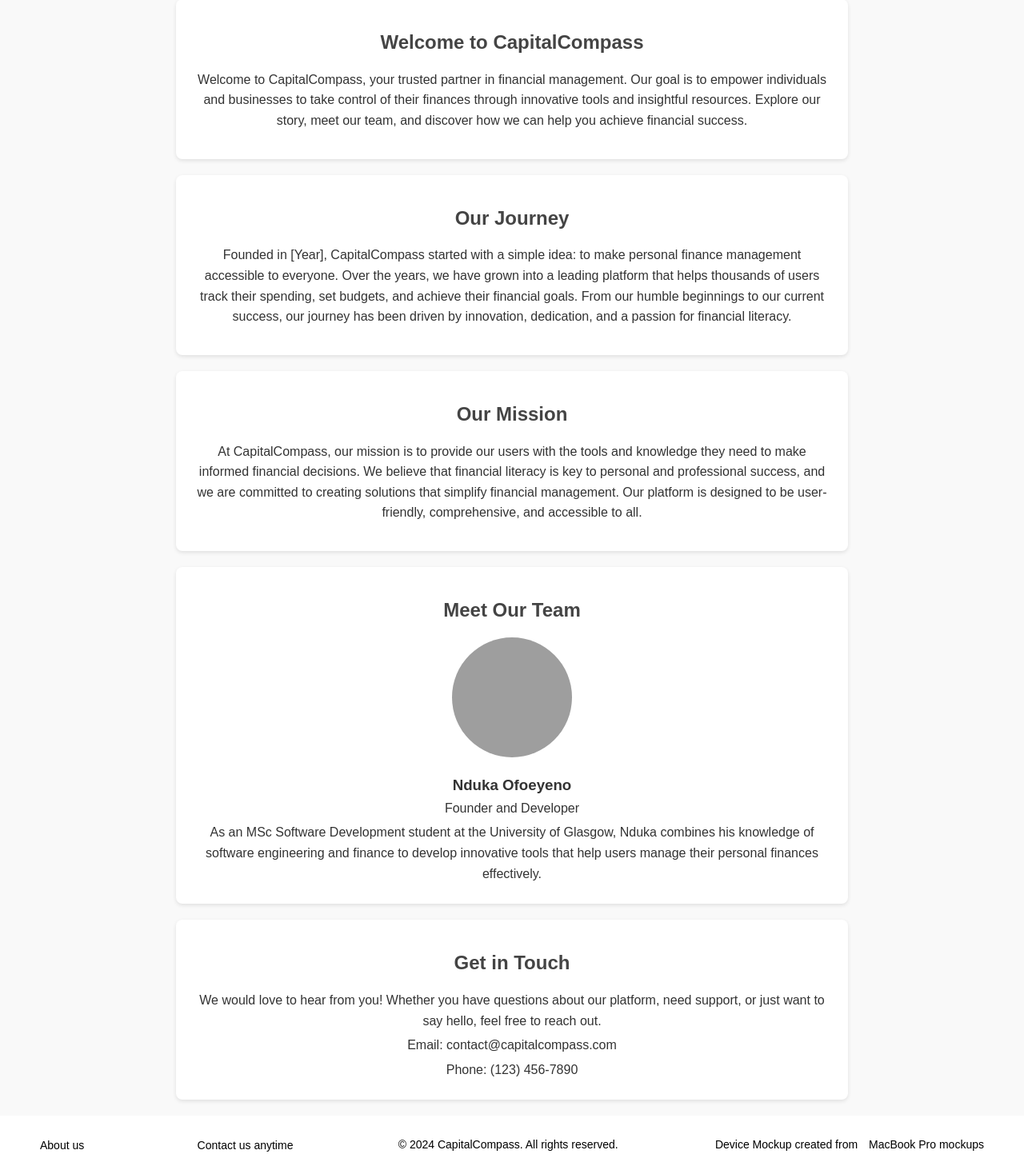
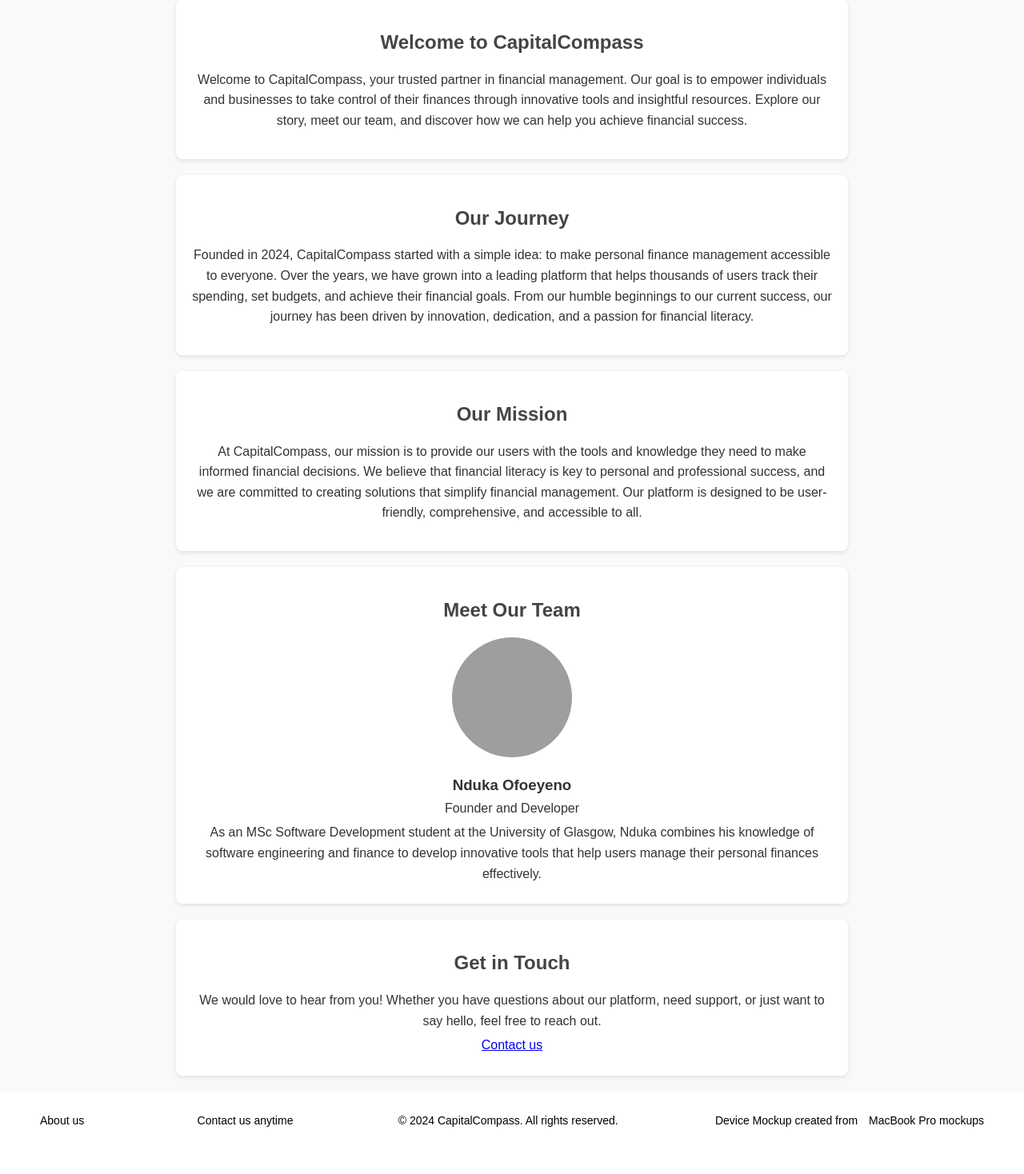
Before and after one commit to Daniel-Nduka/CapitalCompass1, a Django app: page /about/ in a window 1280 px wide. Shown: the part 101-1569 px from the top of the page at 80% size. After the commit the page ends 1510 px from the top, so only its background shows below. Run offline with Django 3.2, Linux system fonts and the light colour scheme; grey boxes are pictures that could not be loaded.

Commit message:
about us

```diff
--- a/static/styles/contact.css
+++ b/static/styles/contact.css
@@ -10,6 +10,11 @@
   border-radius: 5px;
 }
 
+.container h1 {
+  font-size: 2.5em;
+  margin-bottom: 20px;
+  text-align: center;
+}
 /* Contact Form Styles */
 .contact-form {
   margin-bottom: 20px;
--- a/templates/financeapp/about.html
+++ b/templates/financeapp/about.html
@@ -12,7 +12,7 @@
 </section>
 <section class="history">
     <h2>Our Journey</h2>
-    <p>Founded in [Year], CapitalCompass started with a simple idea: to make personal finance management accessible to everyone. Over the years, we have grown into a leading platform that helps thousands of users track their spending, set budgets, and achieve their financial goals. From our humble beginnings to our current success, our journey has been driven by innovation, dedication, and a passion for financial literacy.</p>
+    <p>Founded in 2024, CapitalCompass started with a simple idea: to make personal finance management accessible to everyone. Over the years, we have grown into a leading platform that helps thousands of users track their spending, set budgets, and achieve their financial goals. From our humble beginnings to our current success, our journey has been driven by innovation, dedication, and a passion for financial literacy.</p>
 </section>
 <section class="mission">
     <h2>Our Mission</h2>
@@ -30,7 +30,6 @@
 <section class="contact-infomation">
     <h2>Get in Touch</h2>
     <p>We would love to hear from you! Whether you have questions about our platform, need support, or just want to say hello, feel free to reach out.</p>
-    <p>Email: contact@capitalcompass.com</p>
-    <p>Phone: (123) 456-7890</p>
+    <p><a href="{% url 'financeapp:contact'%}">Contact us</a></p>
 </section>
  {% endblock %}
```
